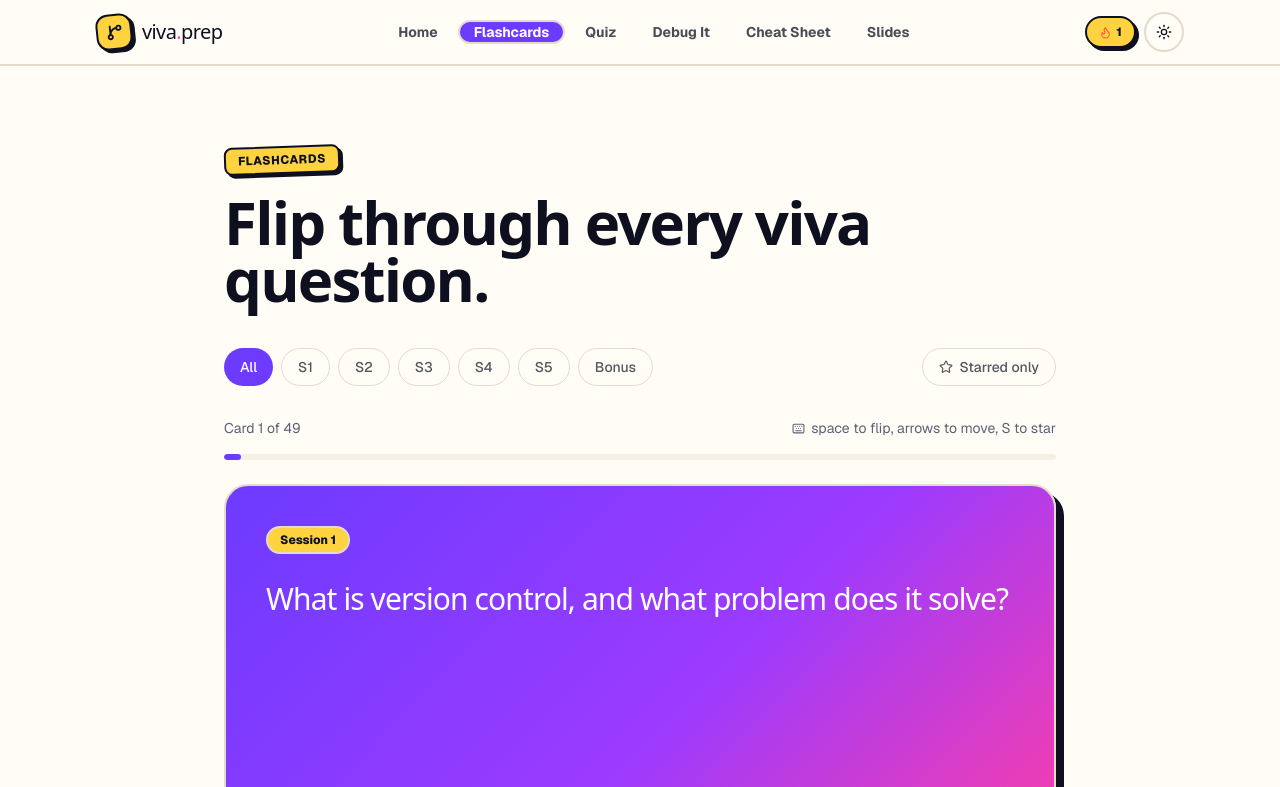
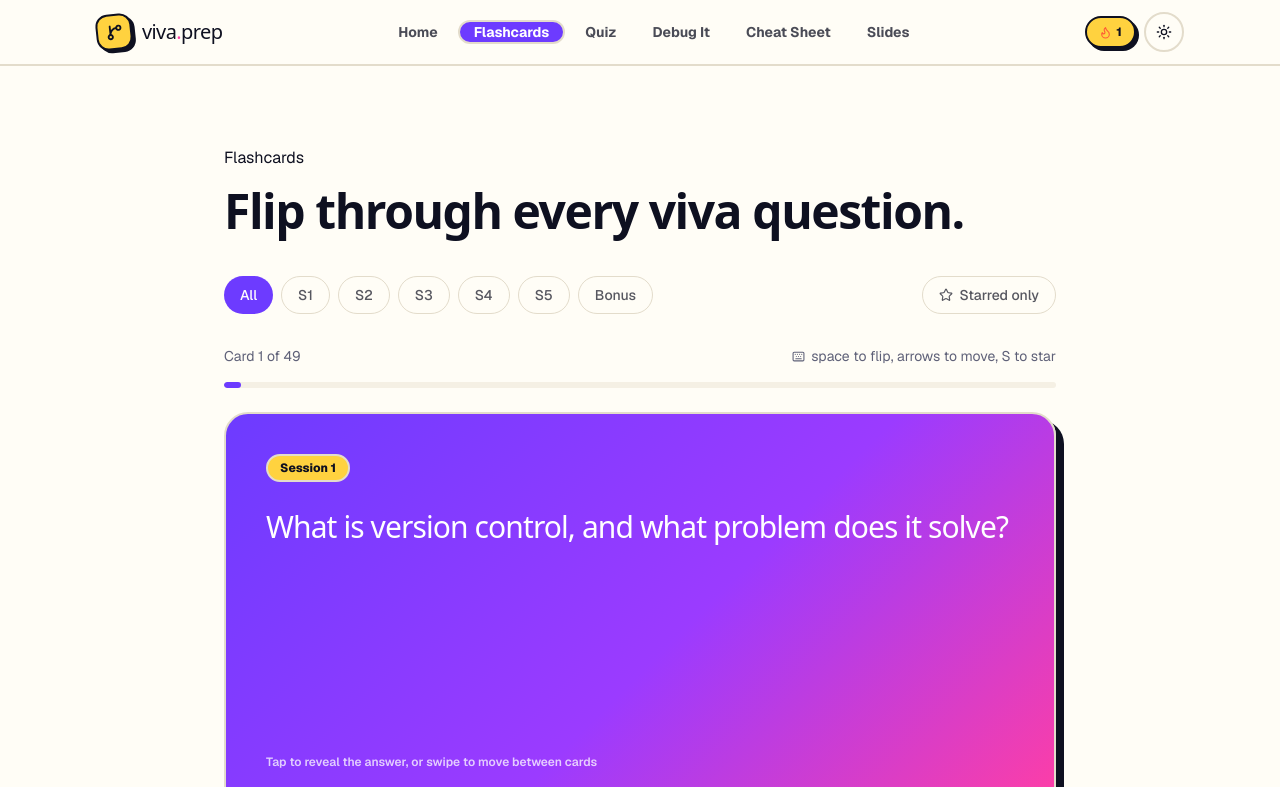
Before and after one commit to Abhirai2006/git-and-GitHub, a Next.js app: page /flashcards in a window 1280 px wide. Shown: the top 787 px of the page. Built offline with nearby package versions, Linux system fonts and the light colour scheme.

Commit message:
Update page.tsx

```diff
--- a/app/flashcards/page.tsx
+++ b/app/flashcards/page.tsx
@@ -3,8 +3,8 @@ import FlashcardDeck from "@/components/FlashcardDeck";
 export default function FlashcardsPage() {
   return (
     <section className="mx-auto max-w-4xl px-5 sm:px-8 py-14 sm:py-20">
-      <span className="sticker inline-block -rotate-2 rounded-lg bg-pop-sun px-3 py-1 text-xs font-extrabold uppercase tracking-wider text-ink">Flashcards</span>
-      <h1 className="font-display text-4xl sm:text-6xl leading-[0.95] mt-5 mb-10">
+      <span className="eyebrow">Flashcards</span>
+      <h1 className="font-display text-4xl sm:text-5xl leading-[1.05] mt-4 mb-10">
         Flip through every viva question.
       </h1>
       <FlashcardDeck />
```
